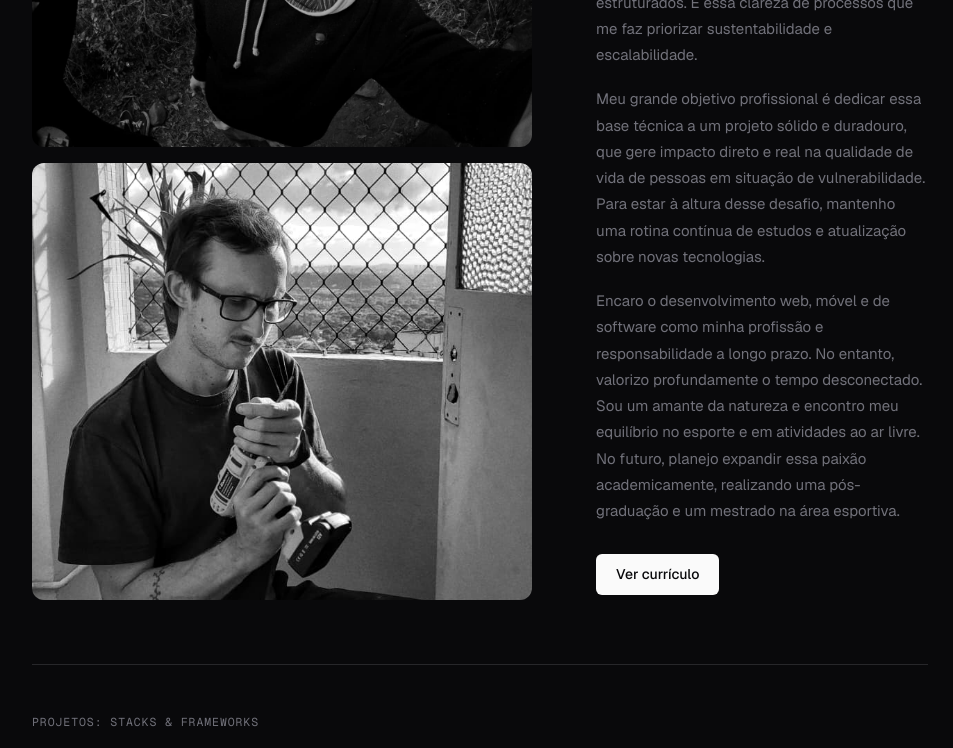
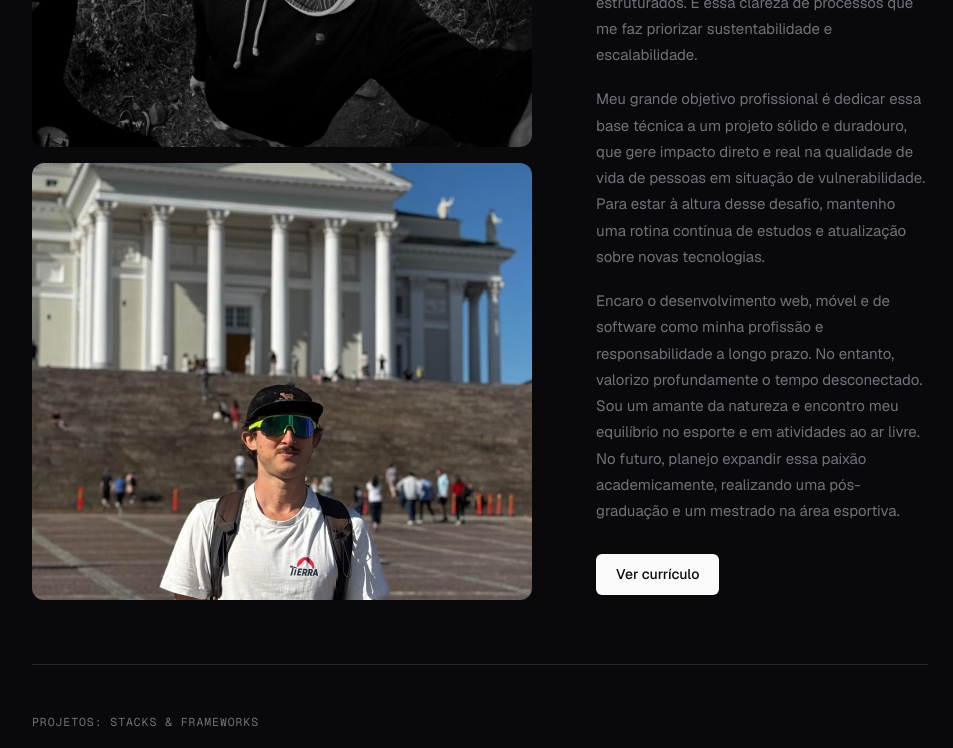
Before and after one commit to Kaleugit/kaleu.dev-site, a Next.js app: page /sobre-mim in a window 1280 px wide. Shown: the part 575-1323 px from the top of the page, without its empty margins (160-1113 px from the left). Built offline with nearby package versions, Linux system fonts and the light colour scheme.

Commit message:
chore: troca foto da página sobre-mim (kl2 → kl3)
Co-Authored-By: Claude Fable 5 <noreply@anthropic.com>

```diff
--- a/app/sobre-mim/page.tsx
+++ b/app/sobre-mim/page.tsx
@@ -95,7 +95,7 @@ export default function SobreMim() {
             />
             <div style={{ position: 'relative', width: '100%', aspectRatio: '1280 / 1120', borderRadius: '0.75rem', overflow: 'hidden' }}>
               <Image
-                src="/kl2.jpeg"
+                src="/kl3.jpeg"
                 alt="Kaleu"
                 fill
                 style={{ objectFit: 'cover', objectPosition: 'center' }}
```
Also changed, not shown: public/kl3.jpeg (added).
